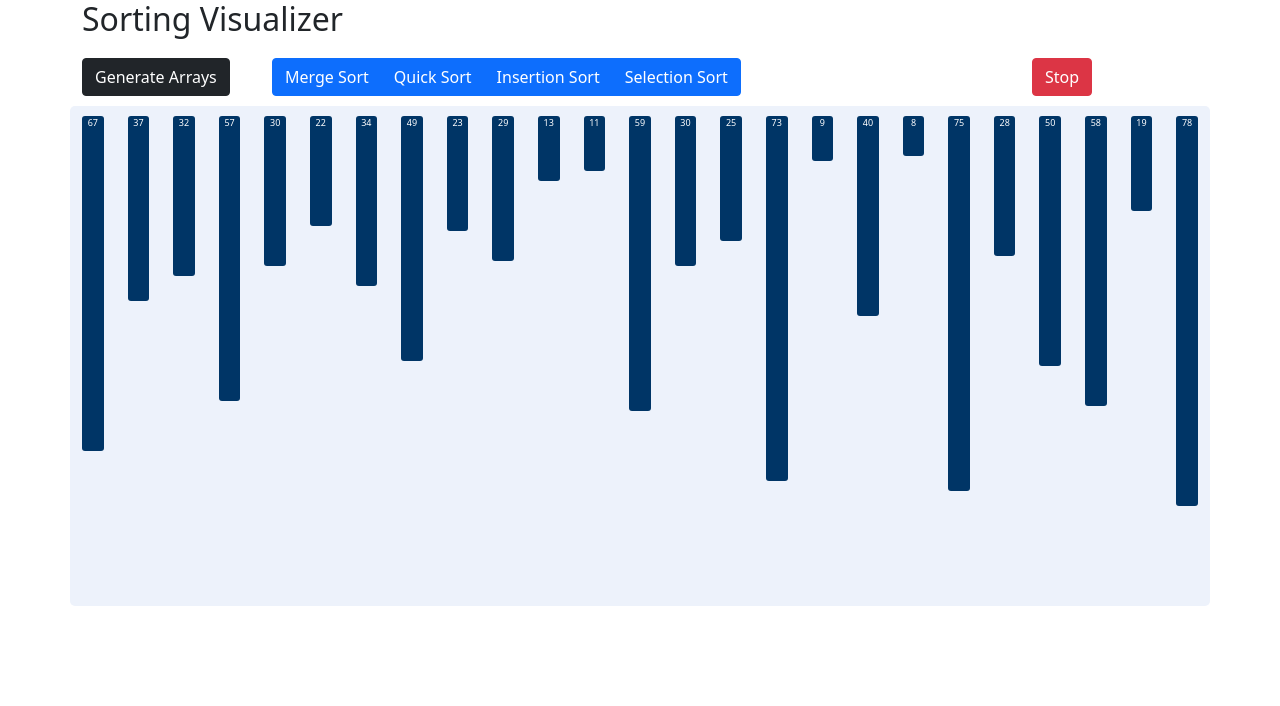
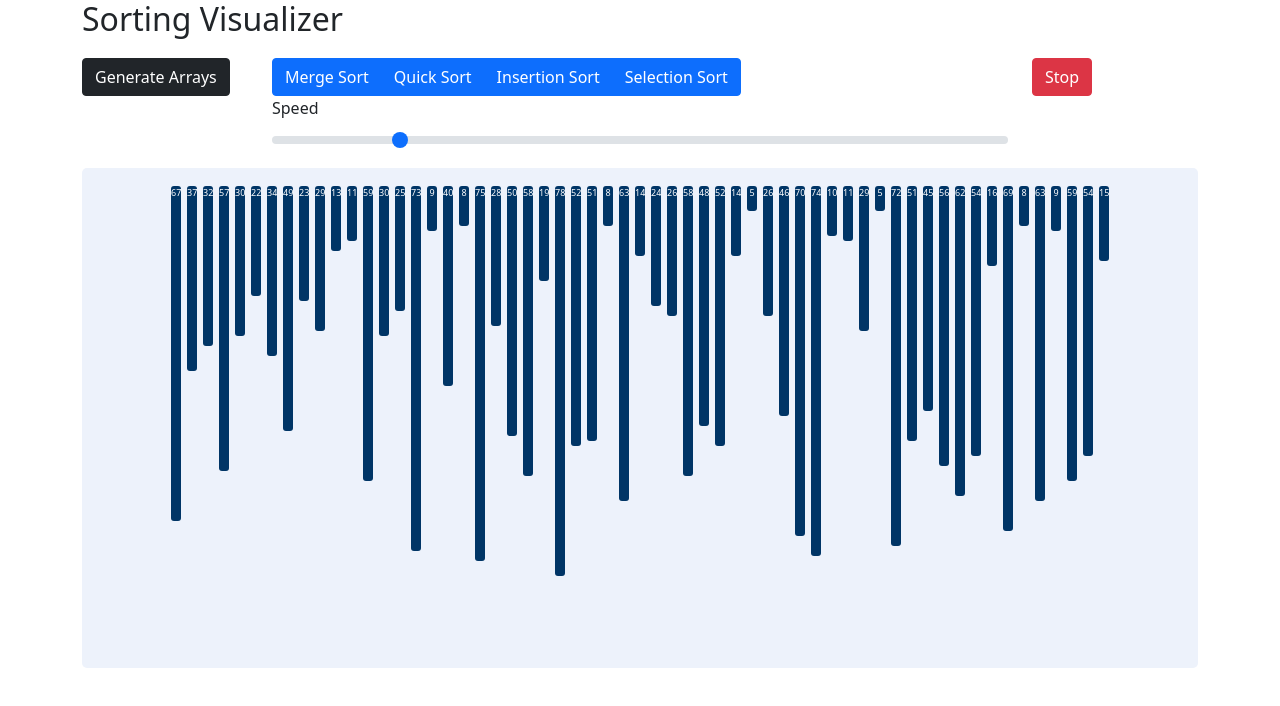
Before and after one commit to sikakente/sorting_visualizer, a Next.js app: page / in a window 1280 px wide. Shown: the top 706 px of the page. Built offline with nearby package versions, Linux system fonts and the light colour scheme.

Commit message:
Added speed slider

```diff
--- a/components/Bar.js
+++ b/components/Bar.js
@@ -3,13 +3,20 @@ import styles from "./Bar.module.css";
 export default function Bar(props) {
   const { barNumber } = props;
   return (
-    <div className="col">
+    <span
+      className={`${styles.spanbar} array-bar`}
+      style={{ height: `${barNumber * 5}px` }}
+    >
+      {barNumber}
+    </span>
+  );
+}
+
+/* <div className="col">
       <div
         className={`${styles.bar} array-bar`}
         style={{ height: `${barNumber * 5}px` }}
       >
         {barNumber}
       </div>
-    </div>
-  );
-}
+    </div> */
--- a/components/Bar.module.css
+++ b/components/Bar.module.css
@@ -5,3 +5,15 @@
   font-size: xx-small;
   border-radius: 3px;
 }
+
+.spanbar {
+  background-color: #003566;
+  color: rgb(255, 255, 255);
+  text-align: center;
+  font-size: xx-small;
+  border-radius: 3px;
+  display: inline-block;
+  max-width: 10px;
+  min-width: 10px;
+  margin: 0 3px 0 3px;
+}
--- a/components/BarArea.js
+++ b/components/BarArea.js
@@ -5,7 +5,7 @@ export default function BarArea(props) {
   const { bars } = props;
   return (
     <div className="container">
-      <div className={`row align-items-start ${styles.bararea}`}>
+      <div className={`col ${styles.bararea}`}>
         {bars.map((barNumber, index) => (
           <Bar key={index} barNumber={barNumber} />
         ))}
@@ -13,3 +13,5 @@ export default function BarArea(props) {
     </div>
   );
 }
+
+//<div className={`row align-items-start ${styles.bararea}`}>
--- a/components/BarArea.module.css
+++ b/components/BarArea.module.css
@@ -5,4 +5,5 @@
   padding-bottom: 10px;
   border-radius: 5px;
   min-height: 500px;
+  text-align: center;
 }
--- a/components/ButtonBar.js
+++ b/components/ButtonBar.js
@@ -8,6 +8,7 @@ export default function ButtonBar(props) {
     onSelectionSort,
     onQuickSort,
     onStop,
+    onSpeedChange,
   } = props;
   return (
     <div className={`container ${styles.buttonBar}`}>
@@ -53,6 +54,19 @@ export default function ButtonBar(props) {
               Selection Sort
             </button>
           </div>
+          <div>
+            <label htmlFor="customRange2" className="form-label">
+              Speed
+            </label>
+            <input
+              type="range"
+              className="form-range"
+              min="10"
+              max="250"
+              id="customRange2"
+              onChange={onSpeedChange}
+            />
+          </div>
         </div>
 
         <div className="col">
--- a/pages/index.js
+++ b/pages/index.js
@@ -13,7 +13,7 @@ import quickSort, {
 } from "../sorting_algorithms/quick-sort";
 
 // Change this value for the speed of the animations.
-const ANIMATION_SPEED_MS = 150;
+const ANIMATION_SPEED_MS = 100;
 
 // This is the main color of the array bars.
 const PRIMARY_COLOR = "#003566";
@@ -27,6 +27,7 @@ const BACKWARD_COLOR = "#ff6700";
 
 export default function Home() {
   const [bars, setBars] = useState(() => generateRandomBars());
+  const [animationSpeed, setAnimationSpeed] = useState(ANIMATION_SPEED_MS);
 
   const handleGenerateBars = () => {
     const newBars = generateRandomBars();
@@ -47,14 +48,14 @@ export default function Home() {
         setTimeout(() => {
           barOneStyle.backgroundColor = color;
           barTwoStyle.backgroundColor = color;
-        }, i * ANIMATION_SPEED_MS);
+        }, i * animationSpeed);
       } else {
         setTimeout(() => {
           const [barOneIdx, newHeight] = animations[i];
           const barOneStyle = arrayBars[barOneIdx].style;
           barOneStyle.height = `${newHeight * 5}px`;
           arrayBars[barOneIdx].innerHTML = `${newHeight}`;
-        }, i * ANIMATION_SPEED_MS);
+        }, i * animationSpeed);
       }
     }
   };
@@ -72,7 +73,7 @@ export default function Home() {
         setTimeout(() => {
           barOneStyle.backgroundColor = color;
           barTwoStyle.backgroundColor = color;
-        }, i * ANIMATION_SPEED_MS);
+        }, i * animationSpeed);
       } else if (operation === IS_BACKWARD_COMPARING) {
         const barOneStyle = arrayBars[barOneIdx].style;
         const barTwoStyle = arrayBars[barTwoIdx].style;
@@ -80,7 +81,7 @@ export default function Home() {
         setTimeout(() => {
           barOneStyle.backgroundColor = color;
           barTwoStyle.backgroundColor = color;
-        }, i * ANIMATION_SPEED_MS);
+        }, i * animationSpeed);
       } else if (operation === IS_REVERSING) {
         const barOneStyle = arrayBars[barOneIdx].style;
         const barTwoStyle = arrayBars[barTwoIdx].style;
@@ -88,7 +89,7 @@ export default function Home() {
         setTimeout(() => {
           barOneStyle.backgroundColor = color;
           barTwoStyle.backgroundColor = color;
-        }, i * ANIMATION_SPEED_MS);
+        }, i * animationSpeed);
       } else if (operation === IS_SWAPPING) {
         setTimeout(() => {
           const barOneStyle = arrayBars[barOneIdx].style;
@@ -100,7 +101,7 @@ export default function Home() {
           barTwoStyle.height = `${barOneHeight * 5}px`;
           arrayBars[barOneIdx].innerHTML = `${barTwoHeight}`;
           arrayBars[barTwoIdx].innerHTML = `${barOneHeight}`;
-        }, i * ANIMATION_SPEED_MS);
+        }, i * animationSpeed);
       }
     }
   };
@@ -119,6 +120,11 @@ export default function Home() {
     handleGenerateBars();
   };
 
+  const handleSpeedChange = (e) => {
+    e.preventDefault();
+    setAnimationSpeed(parseInt(e.target.value));
+  };
+
   return (
     <div>
       <Header />
@@ -129,6 +135,7 @@ export default function Home() {
         onInsertionSort={handleInsertionSort}
         onSelectionSort={handleSelectionSort}
         onStop={handleStop}
+        onSpeedChange={handleSpeedChange}
       />
       <BarArea bars={bars} />
     </div>
--- a/utils/generateRandomBars.js
+++ b/utils/generateRandomBars.js
@@ -1,5 +1,5 @@
-const DEFAULT_MIN_BARS = 20;
-const DEFAULT_MAX_BARS = 35;
+const DEFAULT_MIN_BARS = 40;
+const DEFAULT_MAX_BARS = 90;
 
 export const generateRandomBars = () => {
   const bars = [];
```
